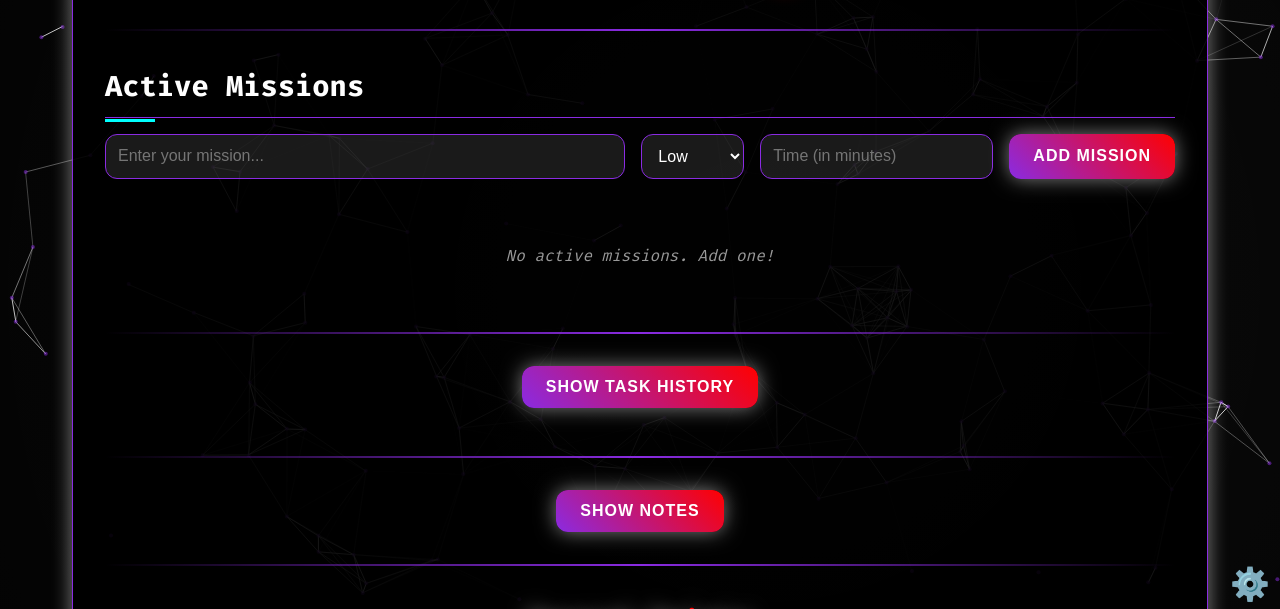
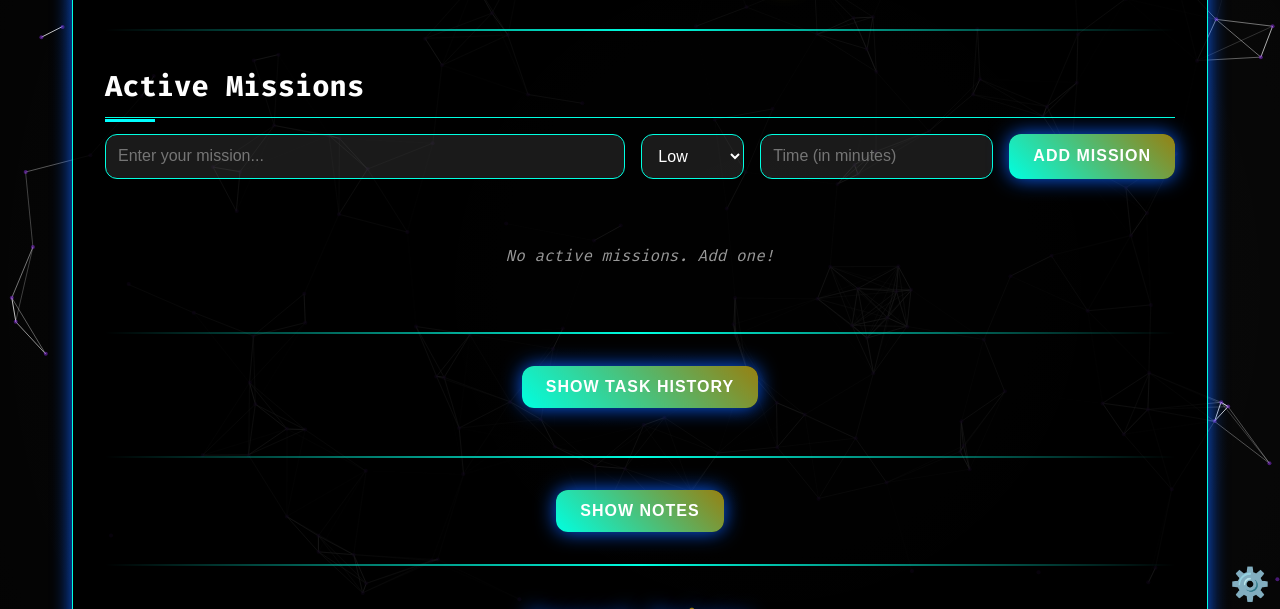
Before and after one commit to anasmemonn/vision, a plain HTML site: page ui.html in a window 1280 px wide. Shown: the part 191-800 px from the top of the page. Drawn offline with nearby package versions, Linux system fonts and the light colour scheme.

Commit message:
Update ui.html

```diff
--- a/ui.html
+++ b/ui.html
@@ -11,13 +11,13 @@
     :root {
       /* === Futuristic Color Palette === */
       --dark-bg: #000000; /* Deep space black */
-      --neon-purple: #8a2be2; /* Vibrant purple */
-      --neon-pink: #ff0000; /* Electric pink */
+      --neon-purple: #00ffe1; /* Vibrant purple */
+      --neon-pink: #978011; /* Electric pink */
       --neon-blue: #00ffff; /* Cyan blue */
-      --accent: #00e5ff; /* Bright teal */
-      --hologram-green: #39ff14; /* Matrix green */
+      --accent: #faf600; /* Bright teal */
+      --hologram-green: #da9475; /* Matrix green */
       --cyber-yellow: #ffd700; /* Futuristic gold */
-      --glow: 0 0 20px rgba(255, 255, 255, 0.5); /* Base glow effect */
+      --glow: 0 0 20px rgb(10, 95, 253); /* Base glow effect */
 
       /* === Advanced Effects === */
       --hologram-gradient: linear-gradient(
```
